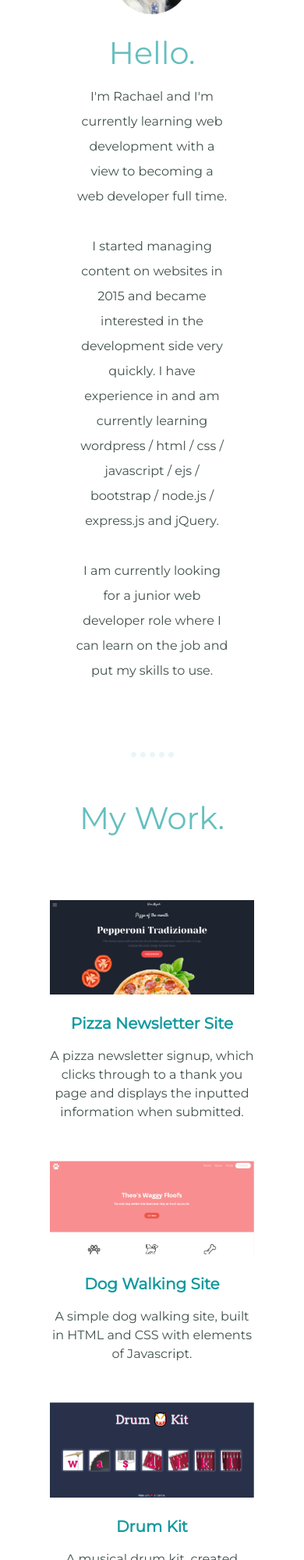
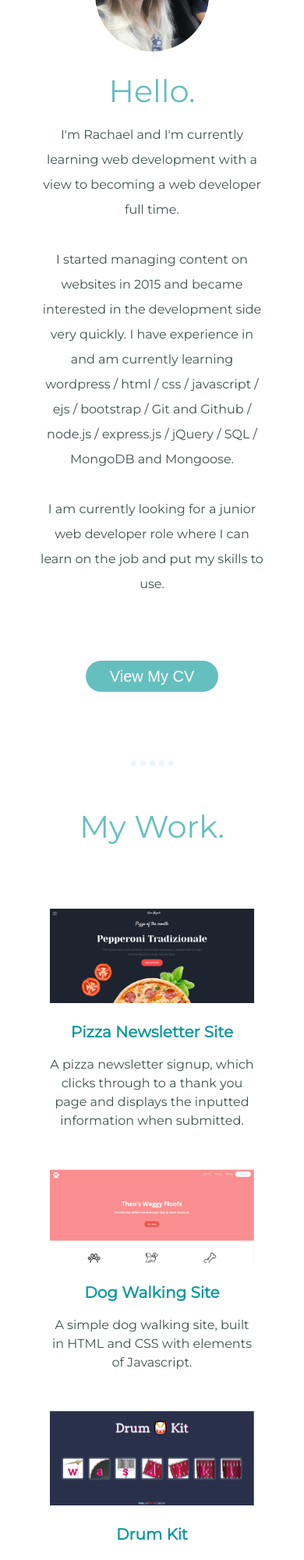
Before and after one commit to Rachaelob93/portfolio-website, a plain HTML site: page index.html in a window 390 px wide. Shown: the part 844-2844 px from the top of the page at 78% size. Drawn offline with Linux system fonts and the light colour scheme.

Commit message:
Add CV, changes to CSS and responsiveness

```diff
--- a/css/styles.css
+++ b/css/styles.css
@@ -170,18 +170,27 @@ hr {
   width: 101%;
   height: auto;
   cursor: pointer;
+  transition: width 0.5s;
+
+}
+
+.portfolio-img:not(:hover){
+  height: auto;
+  width: 300px;
+  transition: width 0.5s;
 }
 
 .contact-me {
   padding: 50px 0;
   line-height: 2;
   text-align: center;
+  margin: auto;
 }
 
 .contact-h3 {
   margin: 15px 0;
 }
-.BUTTON_NWW {
+.btn-style {
 
   border-radius: 20px;
   color: #FFFFFF;
@@ -196,7 +205,7 @@ hr {
   cursor: pointer;
   text-align: center;
 }
-.BUTTON_NWW:hover {
+.btn-style:hover {
   background: rgba(84, 213, 219, 0.91);
   border: groove #337FED 0;
   border-radius: 20px;
@@ -242,6 +251,10 @@ hr {
     width: 100%;
   }
 
+    .portfolio-img:not(:hover){
+    width: 100%;
+  }
+
 }
 
 @media only screen and (max-width: 767px) {
@@ -250,9 +263,19 @@ hr {
     width: 75%;
   }
 
-.profile-picture {
-  width: 50%;
-}
+  .profile-picture {
+    width: 50%;
+  }
+
+  .contact-me {
+    width: 75%;
+  }
+
+  .profile {
+    width: 75%;
+    margin: auto;
+  }
+
 
 }
 
--- a/index.html
+++ b/index.html
@@ -24,9 +24,11 @@
       <h2>Hello.</h2>
       <p>I'm Rachael and I'm currently learning web development with a view to becoming a web developer full time.</p>
       <br>
-      <p>I started managing content on websites in 2015 and became interested in the development side very quickly. I have experience in and am currently learning wordpress / html / css / javascript / ejs / bootstrap / node.js / express.js and jQuery.</p>
+      <p>I started managing content on websites in 2015 and became interested in the development side very quickly. I have experience in and am currently learning wordpress / html / css / javascript / ejs / bootstrap / Git and Github / node.js / express.js / jQuery / SQL / MongoDB and Mongoose.</p>
       <br>
       <p>I am currently looking for a junior web developer role where I can learn on the job and put my skills to use.</p>
+      <br>
+      <a href="https://drive.google.com/file/d/1serffhAOYjeeOfnFNbRvbwfzlGC3yT9f/view?usp=sharing" class="btn-style">View My CV</a>
     </div>
   </div>
   <hr>
@@ -79,7 +81,7 @@
       <h3 class="contact-h3">If You Want to Talk</h3>
       <p>Drop me a line!</p>
       <p>I'll talk about anything... The weather... Dogs... Food... A Junior Web Developer job? </p>
-      <a href="mailto:rachaelob93@gmail.com" target="_blank" class="BUTTON_NWW">CONTACT ME</a>
+      <a href="mailto:rachaelob93@gmail.com" target="_blank" class="btn-style">CONTACT ME</a>
   </div>
 
 
```
